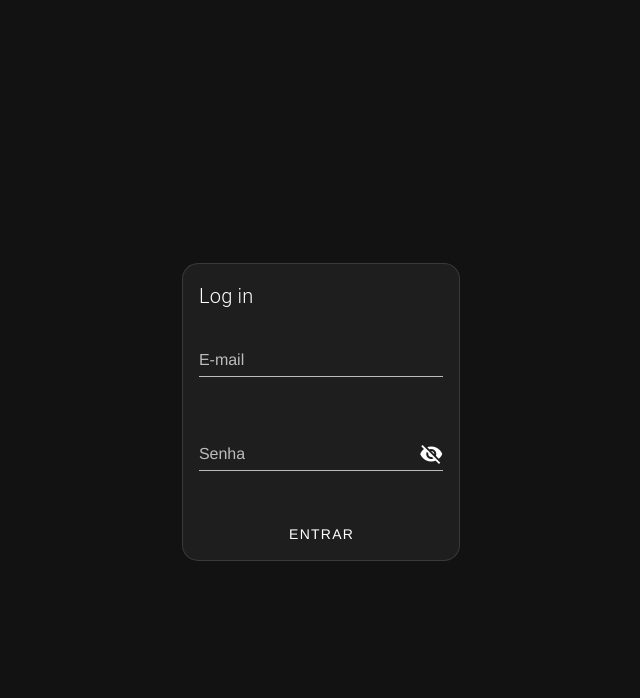
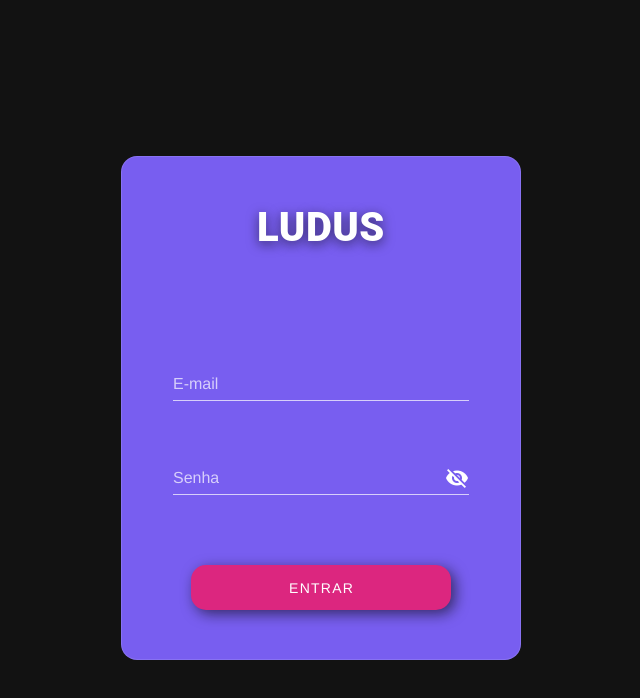
Before and after one commit to Catolica-Framework-Gamificacao/FrameworkGamificacao, a Vue app: page /login in a window 1280 px wide. Shown: the top 698 px of the page, without its empty margins (319-959 px from the left). Built offline with nearby package versions, Linux system fonts and the light colour scheme; what vue-toastr would draw is missing.

Commit message:
Update card style login. (#4)

```diff
--- a/src/components/authentication/LoginForm.vue
+++ b/src/components/authentication/LoginForm.vue
@@ -1,30 +1,19 @@
 <template>
-    <v-card class="rounded-xl" outlined dark>
-        <v-card-title>
-            <span class="text-h6 font-weight-light">Log in</span>
-        </v-card-title>
-        <v-card-text>
-            <v-row>
-                <v-col cols="12">
-                    <v-text-field
-                        v-model="form.login"
-                        label="E-mail"
-                    ></v-text-field>
-                </v-col>
-                <v-col cols="12">
-                    <v-text-field
-                        v-model="form.password"
-                        :append-icon="showPassword ? 'mdi-eye' : 'mdi-eye-off'"
-                        :type="showPassword ? 'text' : 'password'"
-                        label="Senha"
-                        @click:append="showPassword = !showPassword"
-                    ></v-text-field>
-                </v-col>
-            </v-row>
-        </v-card-text>
-        <v-card-actions>
-            <v-btn text block> Entrar </v-btn>
-        </v-card-actions>
+    <v-card class="rounded-xl card__container" outlined dark>
+        <span class="text-h6 font-weight-light card__title">LUDUS</span>
+
+        <v-row class="card__fields--container">
+            <v-col cols="12">
+                <v-text-field color="white" v-model="form.login" label="E-mail"></v-text-field>
+            </v-col>
+            <v-col cols="12">
+                <v-text-field color="white" v-model="form.password"
+                    :append-icon="showPassword ? 'mdi-eye' : 'mdi-eye-off'" :type="showPassword ? 'text' : 'password'"
+                    label="Senha" @click:append="showPassword = !showPassword"></v-text-field>
+            </v-col>
+        </v-row>
+
+        <v-btn text class="card__button">Entrar</v-btn>
     </v-card>
 </template>
 
@@ -41,8 +30,41 @@ export default {
 };
 </script>
 
-<style scoped>
-.card {
-    background-color: red;
+<style
+    scoped
+>
+.card__container {
+    width: 400px;
+    height: 65%;
+    min-width: 280px;
+    max-width: 442vw;
+    background-color: #785ef0;
+    display: grid;
+    justify-items: center;
+    align-items: center;
+    grid-template-columns: 1fr;
+    grid-template-rows: 1fr 1fr 1fr;
+}
+
+.card__title {
+    align-items: center;
+    display: flex;
+    justify-content: center;
+    font-weight: 900 !important;
+    font-size: 40px !important;
+    text-shadow: #08080896 0px 3px 12px;
+}
+
+.card__fields--container {
+    margin-top: 40px;
+    width: 320px !important;
+}
+
+.card__button {
+    background-color: #dc267f;
+    height: 45px !important;
+    width: 260px;
+    box-shadow: 4px 4px 14px 0px #08080896;
+    border-radius: 15px;
 }
 </style>
--- a/src/views/authentication/Login.vue
+++ b/src/views/authentication/Login.vue
@@ -1,11 +1,9 @@
 <template>
     <v-app>
         <v-main>
-            <v-container class="fill-height" fluid>
-                <v-row align="center" justify="center" dense>
-                    <v-col cols="10" sm="8" md="6" lg="3">
-                        <LoginForm />
-                    </v-col>
+            <v-container class="h-100">
+                <v-row class="h-100 " align="center" justify="center" dense>
+                    <LoginForm />
                 </v-row>
             </v-container>
         </v-main>
@@ -13,6 +11,7 @@
 </template>
 
 <script>
+
 import LoginForm from '@/components/authentication/LoginForm.vue';
 
 export default {
@@ -32,3 +31,9 @@ export default {
     },
 };
 </script>
+
+<style scoped>
+    .h-100 {
+        height: 100%;
+    }
+</style>
```
